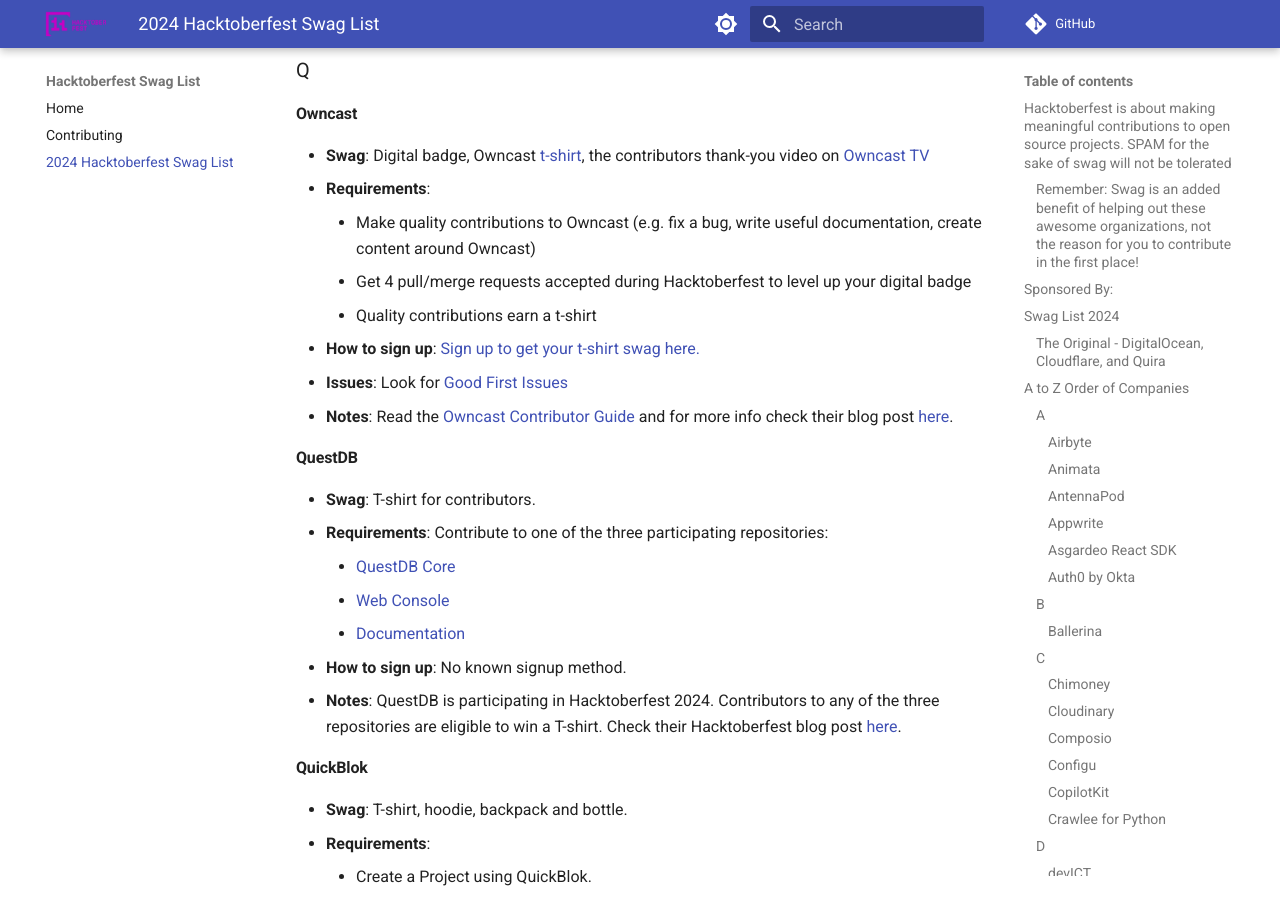
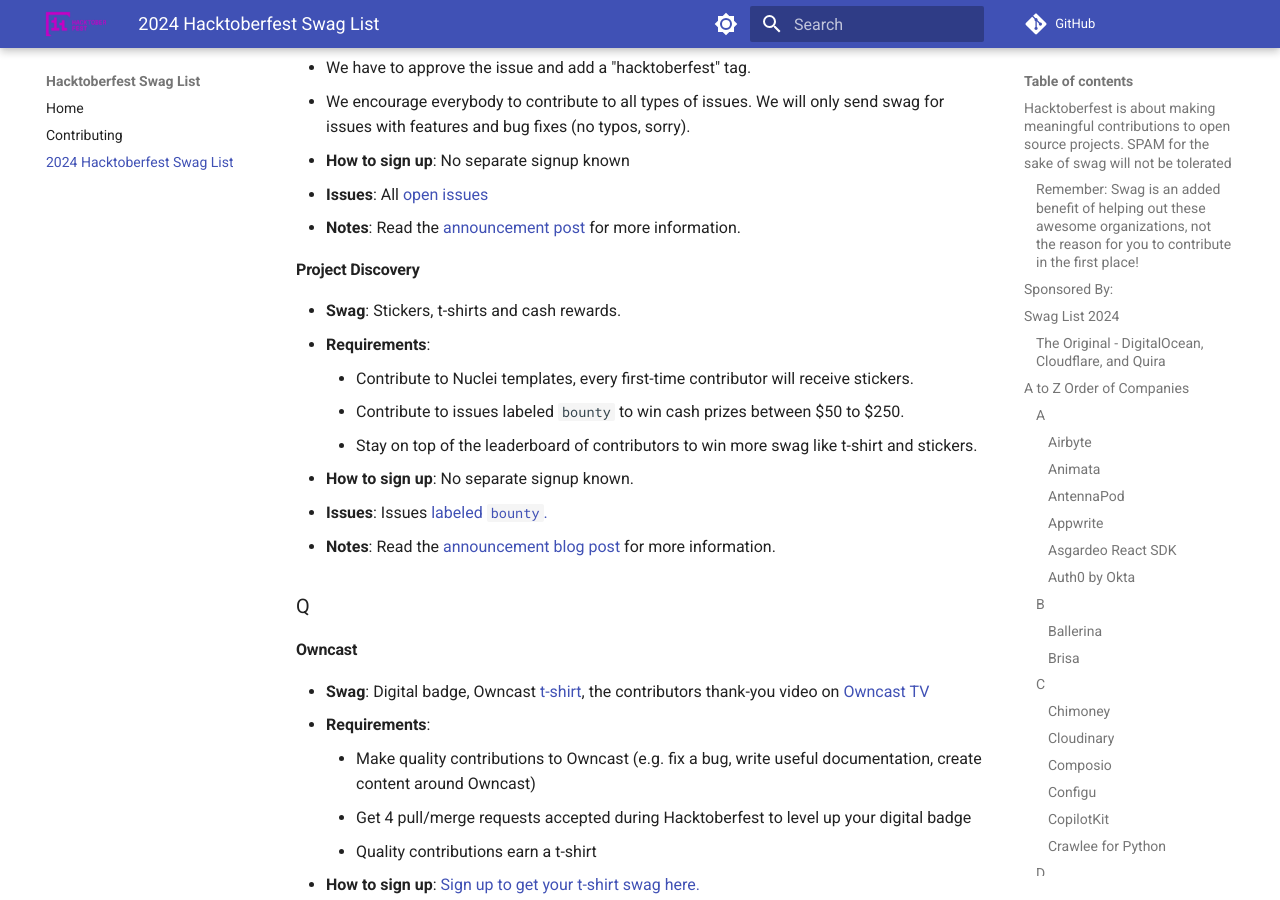
Before and after one commit to crweiner/hacktoberfest-swag-list, an MkDocs documentation site: the page built from docs/list.md, in a window 1280 px wide and 900 px high, scrolled down 13302 px. Built offline with MkDocs 1.6.1 and Material for MkDocs 9.7.7, drawn with Linux system fonts in a browser that asks for light colours; plug-ins that fetch from the network failed and are left out; comment, search, counter and statistics services are not loaded; some of the changed text lies outside the part shown.

Commit message:
add widgetbook, projectdiscovery and brisa (#969)
* add widgetbook, closes #967

* add projectdiscovey, closes #958

* Add brisa

* Fix typo for Ballerina

* Update Netlify deploy to see a preview

* Fix bullet point spacing

---------

Co-authored-by: Chandler Weiner <23106097+crweiner@users.noreply.github.com>
Co-authored-by: Chandler Weiner <chandler@chandlerweiner.com>

```diff
--- a/docs/list.md
+++ b/docs/list.md
@@ -108,10 +108,18 @@
 
 #### **Ballerina**
 
-- **Swag**: Swag from [Ballerina Swage store](https://store.covver.io/wso2/collections/ballerina-swag-store)
+- **Swag**: Swag from [Ballerina Swag store](https://store.covver.io/wso2/collections/ballerina-swag-store)
 - **Requirements**: Collect credits by [fixing issues in their Hacktoberfest 2024 project](https://github.com/orgs/ballerina-platform/projects/376). Spend those credits in their [swag store](https://store.covver.io/wso2/collections/ballerina-swag-store).
 - **How to sign up**: If your PR is merged, then [submit this form](https://forms.gle/517ebK579YwmPfRY6) to earn your credits.
 - **Notes**: [Check out the Ballerina Hacktoberfest page here](https://ballerina.io/hacktoberfest/).
+
+#### **Brisa**
+
+- **Swag**: T-shirt.
+- **Requirements**: Contribute to open issues at Brisa to win a t-shirt.
+- **How to sign up**: No signup required.
+- **Issues**: Open issues at [Brisa build.](https://github.com/brisa-build/brisa/issues?q=is%3Aissue+is%3Aopen+label%3A%22good+first+issue%22)
+- **Notes**: Check the [post on X](https://x.com/brisadotbuild/status/1849724008876400993) for more details.
 
 ### C
 
@@ -411,6 +419,17 @@
 - **Issues**: All [open issues](https://github.com/gitroomhq/postiz-app/issues)
 - **Notes**: Read the [announcement post](https://github.com/gitroomhq/postiz-app#we-participate-in-hacktoberfest-2024-) for more information.
 
+#### **Project Discovery**
+
+- **Swag**: Stickers, t-shirts and cash rewards.
+- **Requirements**:
+    - Contribute to Nuclei templates, every first-time contributor will receive stickers.
+    - Contribute to issues labeled `bounty` to win cash prizes between $50 to $250.
+    - Stay on top of the leaderboard of contributors to win more swag like t-shirt and stickers.
+- **How to sign up**: No separate signup known.
+- **Issues**: Issues [labeled `bounty`.](https://github.com/projectdiscovery/nuclei-templates/issues?q=is%3Aissue%20state%3Aopen%20label%3A%22%F0%9F%92%8E%20Bounty%22)
+- **Notes**: Read the [announcement blog post](https://blog.projectdiscovery.io/announcing-the-nuclei-templates-community-leaderboard-and-rewards/) for more information.
+
 ### Q
 
 #### **Owncast**
@@ -569,6 +588,14 @@
 
 ### W
 
+#### **Widgetbook**
+
+- **Swag**: Widgetbook Merch
+- **Requirements**: Contribute to one of the open issues to stand a chance to win some merch.
+- **How to sign up**: No known signup link.
+- **Issues**: Issues [labeled `hacktoberfest`.](https://github.com/widgetbook/widgetbook/issues?q=is%3Aissue+is%3Aopen+label%3Ahacktoberfest)
+- **Notes**: No details of the merch provided but check their [post on X](https://x.com/widgetbook_io/status/1846506614284497260) for more details.
+
 #### **WrenAI**
 
 - **Swag**: T-shirt and cap.
```
